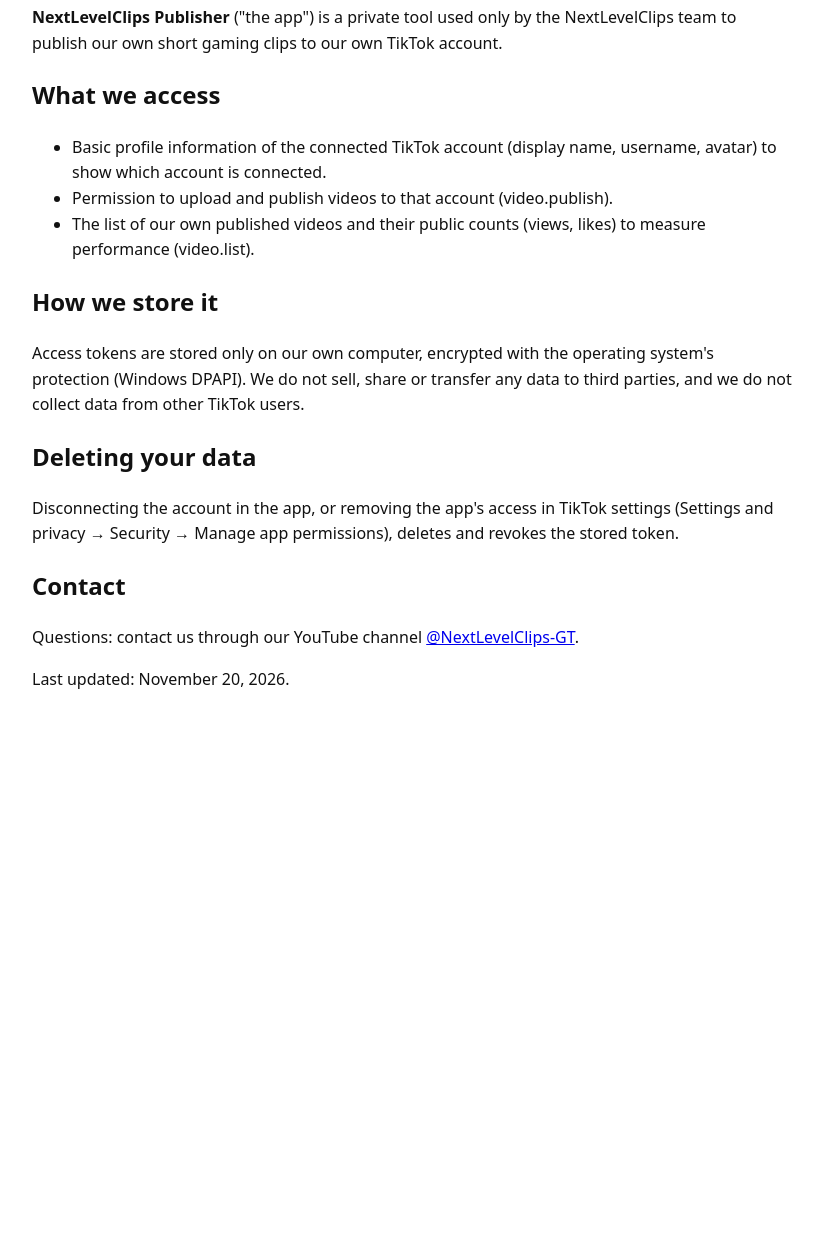
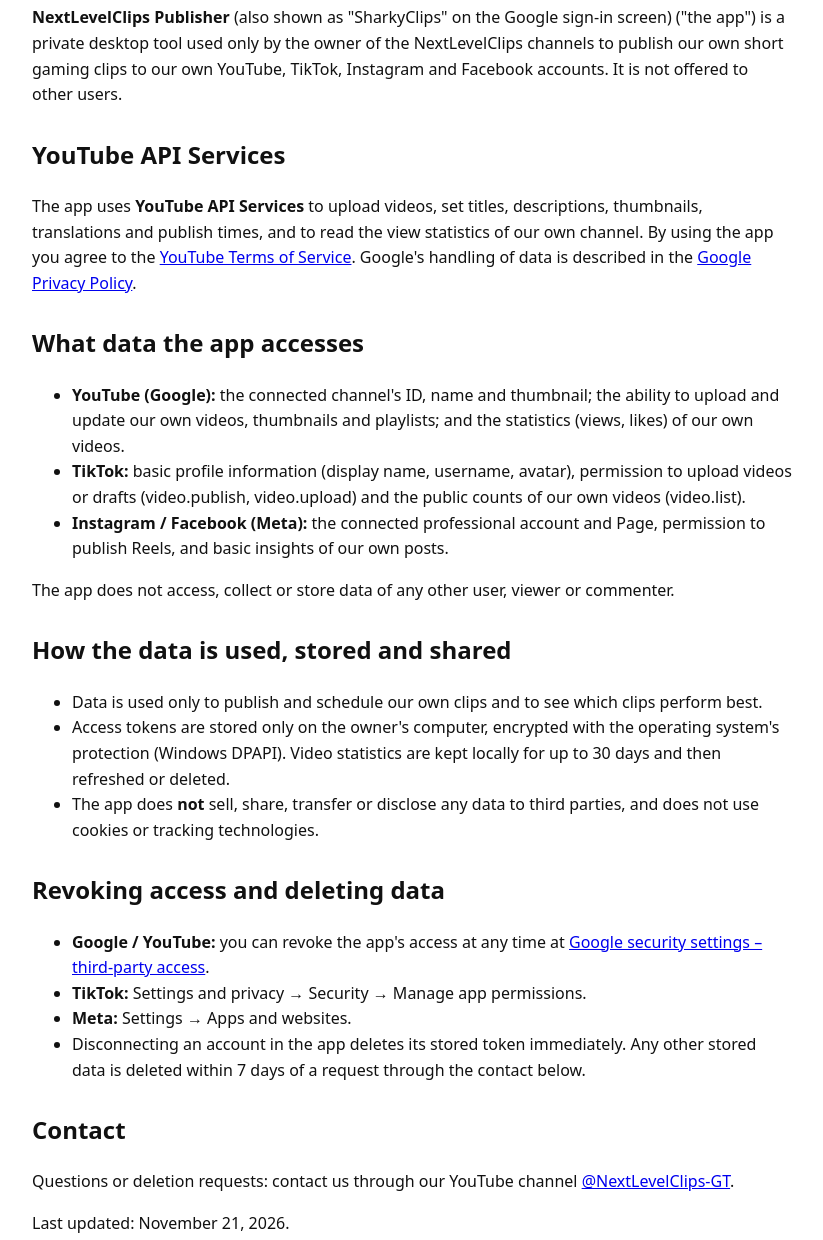
Before and after one commit to enrriquezmoradavid2005-stack/nextlevelclips, a plain HTML site: page privacy.html in a window 1280 px wide. Shown: the part 100-1340 px from the top of the page, without its empty margins (228-1051 px from the left). Before the commit the page ends 832 px from the top, so only its background shows below. Drawn offline with Linux system fonts and the light colour scheme.

Commit message:
Add YouTube API Services sections to privacy, terms and home page
Co-Authored-By: Claude Opus 5.5 <noreply@anthropic.com>

```diff
--- a/privacy.html
+++ b/privacy.html
@@ -1,21 +1,38 @@
 <!doctype html>
 <html lang="en"><head><meta charset="utf-8"><meta name="viewport" content="width=device-width,initial-scale=1">
 <title>Privacy Policy – NextLevelClips Publisher</title>
-<style>body{font-family:system-ui,sans-serif;max-width:760px;margin:40px auto;padding:0 16px;line-height:1.6;color:#111;background:#fff}h1{font-size:1.8rem}</style></head>
+<style>body{font-family:system-ui,sans-serif;max-width:760px;margin:40px auto;padding:0 16px;line-height:1.6;color:#111;background:#fff}h1{font-size:1.8rem}h2{margin-top:28px}</style></head>
 <body>
 <h1>Privacy Policy</h1>
-<p><strong>NextLevelClips Publisher</strong> ("the app") is a private tool used only by the NextLevelClips team to publish our own short gaming clips to our own TikTok account.</p>
-<h2>What we access</h2>
+<p><strong>NextLevelClips Publisher</strong> (also shown as "SharkyClips" on the Google sign-in screen) ("the app") is a private desktop tool used only by the owner of the NextLevelClips channels to publish our own short gaming clips to our own YouTube, TikTok, Instagram and Facebook accounts. It is not offered to other users.</p>
+
+<h2>YouTube API Services</h2>
+<p>The app uses <strong>YouTube API Services</strong> to upload videos, set titles, descriptions, thumbnails, translations and publish times, and to read the view statistics of our own channel. By using the app you agree to the <a href="https://www.youtube.com/t/terms">YouTube Terms of Service</a>. Google's handling of data is described in the <a href="https://policies.google.com/privacy">Google Privacy Policy</a>.</p>
+
+<h2>What data the app accesses</h2>
 <ul>
-<li>Basic profile information of the connected TikTok account (display name, username, avatar) to show which account is connected.</li>
-<li>Permission to upload and publish videos to that account (video.publish).</li>
-<li>The list of our own published videos and their public counts (views, likes) to measure performance (video.list).</li>
+<li><strong>YouTube (Google):</strong> the connected channel's ID, name and thumbnail; the ability to upload and update our own videos, thumbnails and playlists; and the statistics (views, likes) of our own videos.</li>
+<li><strong>TikTok:</strong> basic profile information (display name, username, avatar), permission to upload videos or drafts (video.publish, video.upload) and the public counts of our own videos (video.list).</li>
+<li><strong>Instagram / Facebook (Meta):</strong> the connected professional account and Page, permission to publish Reels, and basic insights of our own posts.</li>
 </ul>
-<h2>How we store it</h2>
-<p>Access tokens are stored only on our own computer, encrypted with the operating system's protection (Windows DPAPI). We do not sell, share or transfer any data to third parties, and we do not collect data from other TikTok users.</p>
-<h2>Deleting your data</h2>
-<p>Disconnecting the account in the app, or removing the app's access in TikTok settings (Settings and privacy → Security → Manage app permissions), deletes and revokes the stored token.</p>
+<p>The app does not access, collect or store data of any other user, viewer or commenter.</p>
+
+<h2>How the data is used, stored and shared</h2>
+<ul>
+<li>Data is used only to publish and schedule our own clips and to see which clips perform best.</li>
+<li>Access tokens are stored only on the owner's computer, encrypted with the operating system's protection (Windows DPAPI). Video statistics are kept locally for up to 30 days and then refreshed or deleted.</li>
+<li>The app does <strong>not</strong> sell, share, transfer or disclose any data to third parties, and does not use cookies or tracking technologies.</li>
+</ul>
+
+<h2>Revoking access and deleting data</h2>
+<ul>
+<li><strong>Google / YouTube:</strong> you can revoke the app's access at any time at <a href="https://security.google.com/settings/security/permissions">Google security settings – third-party access</a>.</li>
+<li><strong>TikTok:</strong> Settings and privacy → Security → Manage app permissions.</li>
+<li><strong>Meta:</strong> Settings → Apps and websites.</li>
+<li>Disconnecting an account in the app deletes its stored token immediately. Any other stored data is deleted within 7 days of a request through the contact below.</li>
+</ul>
+
 <h2>Contact</h2>
-<p>Questions: contact us through our YouTube channel <a href="https://www.youtube.com/@NextLevelClips-GT">@NextLevelClips-GT</a>.</p>
-<p>Last updated: November 20, 2026.</p>
+<p>Questions or deletion requests: contact us through our YouTube channel <a href="https://www.youtube.com/@NextLevelClips-GT">@NextLevelClips-GT</a>.</p>
+<p>Last updated: November 21, 2026.</p>
 </body></html>
```
Also changed, not shown: index.html (+3 -0 lines), terms.html (+7 -4 lines).
